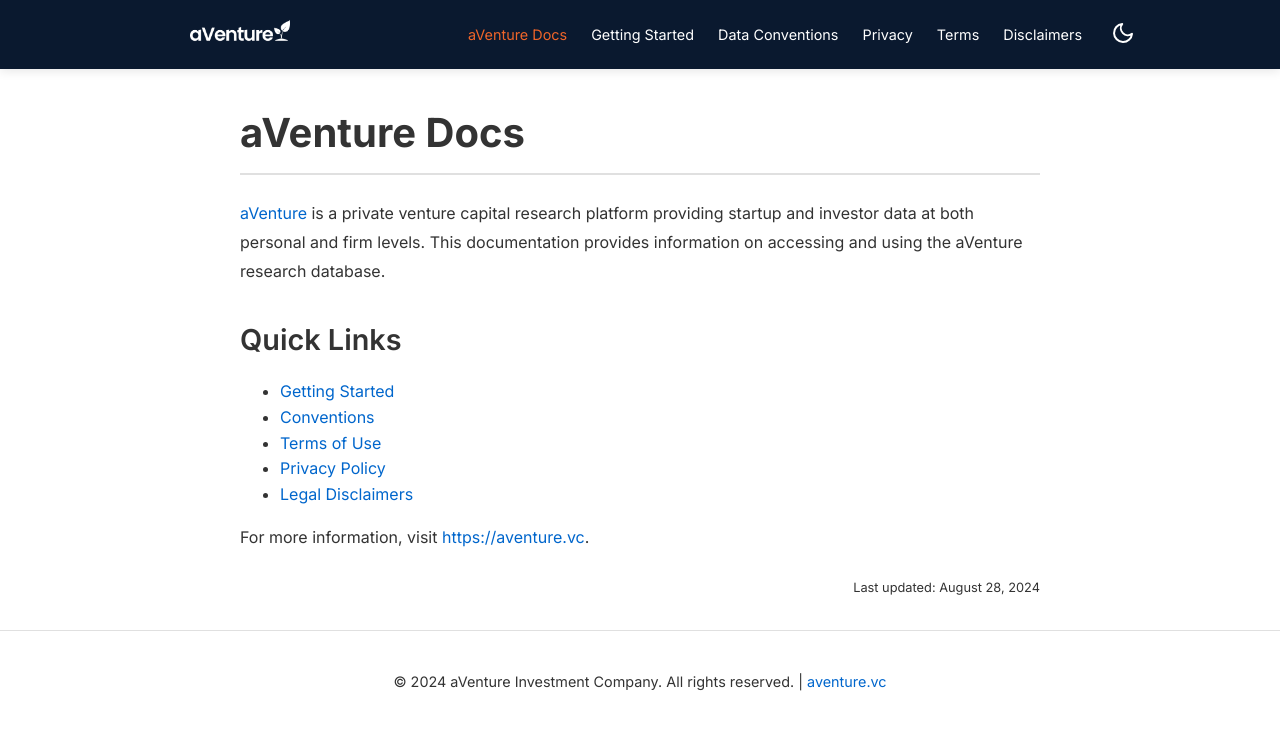
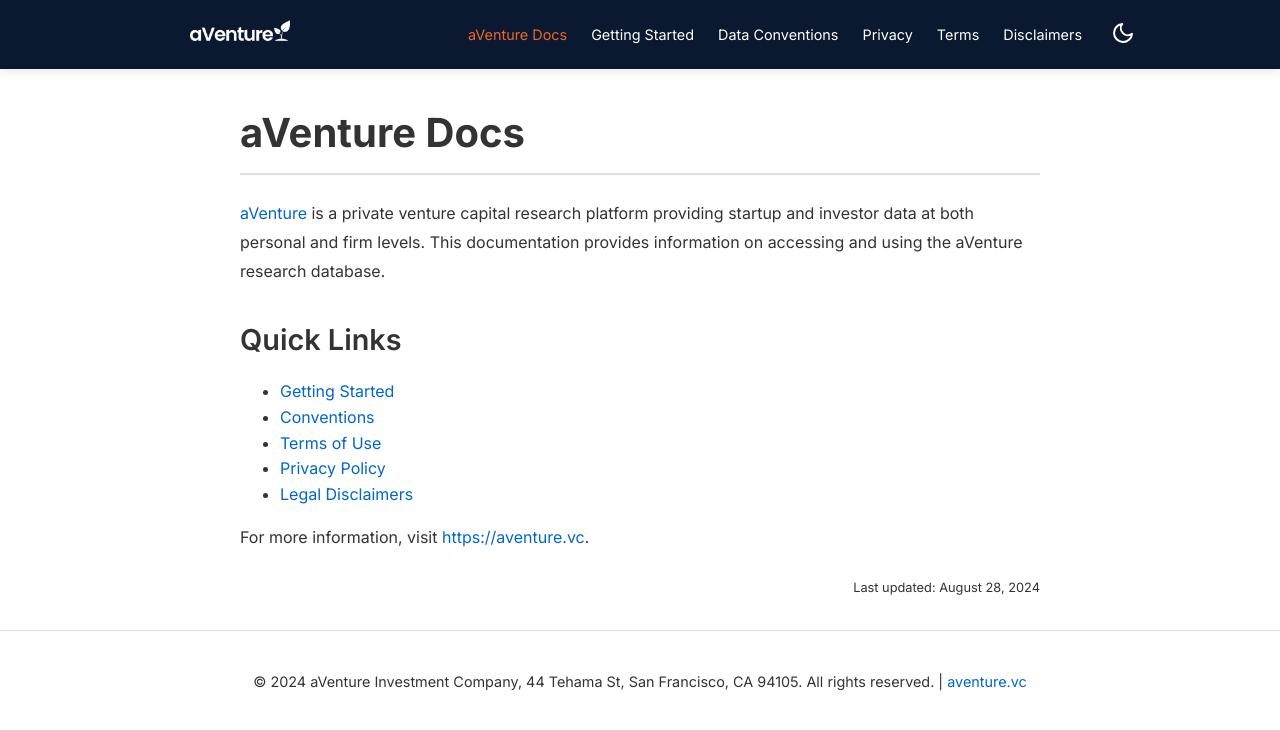
Before and after one commit to aventurevc/aventure-app, a Jekyll site: the page built from docs/index.md, in a window 1280 px wide. Shown: the top 730 px of the page. Built offline with Jekyll 4.4.1, drawn with Linux system fonts in a browser that asks for light colours; comment, search, counter and statistics services are not loaded.

Commit message:
docs: Add company address to footer

```diff
--- a/docs/_layouts/default.html
+++ b/docs/_layouts/default.html
@@ -49,7 +49,7 @@
     </main>
 
     <footer>
-        <p>© 2024 aVenture Investment Company. All rights reserved. | <a href="https://aventure.vc">aventure.vc</a></p>
+        <p>© 2024 aVenture Investment Company, 44 Tehama St, San Francisco, CA 94105. All rights reserved. | <a href="https://aventure.vc">aventure.vc</a></p>
     </footer>
 
     <script>
```
